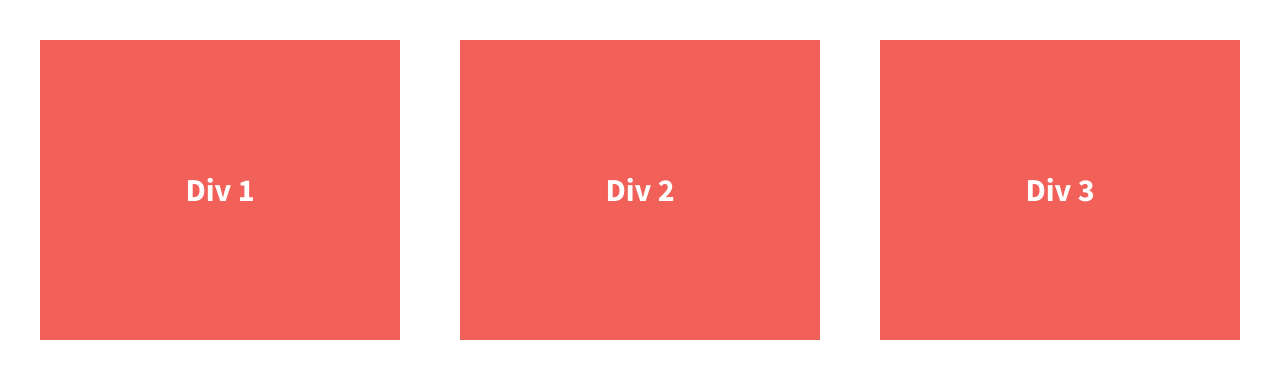
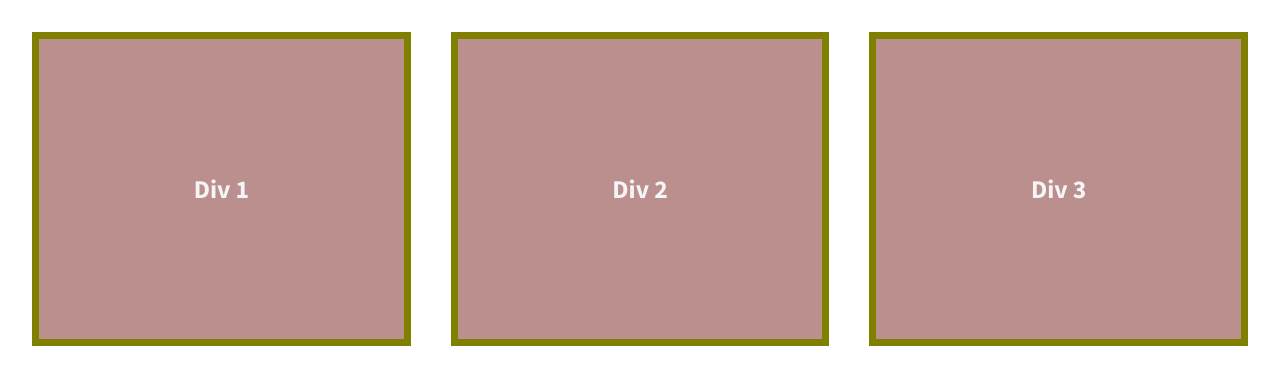
Before and after one commit to c7aylor/divs-flexbox, a plain HTML site: page index.html in a window 1280 px wide. Drawn offline with nearby package versions, Linux system fonts and the light colour scheme.

Commit message:
added content and color styles

```diff
--- a/css/main.css
+++ b/css/main.css
@@ -104,7 +104,7 @@ html {
 body {
   font-family: 'Source Sans Pro', sans-serif;
   padding: 2em;
-  font-size: 1.25em;
+  font-size: 1em;
   height: 100%;
 }
 
@@ -117,15 +117,16 @@ body {
 
 .div-1, .div-2, .div-3 {
   /*give the divs a width of 30%, add display:flex, set justify-content and align-items to center*/
-  color: #fff;
+  color: whitesmoke;
   line-height: 1.5em;
   font-size: 1.6em;
-  background-color: #f16059;
+  background-color: rosybrown;
   height: 300px;
   display:flex;
   width: 30%;
   justify-content: center;
   align-items: center;
+  border: 0.3em solid olive;
 }
 
 
```
